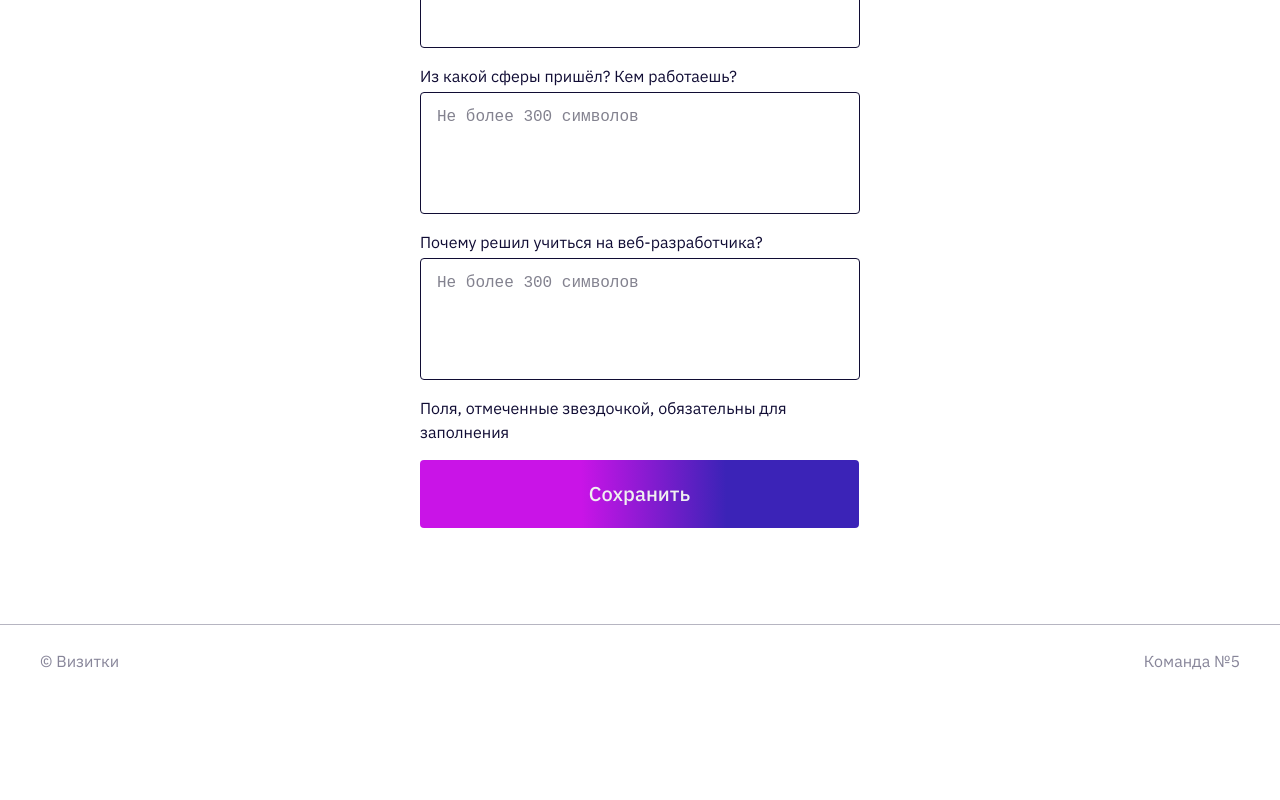
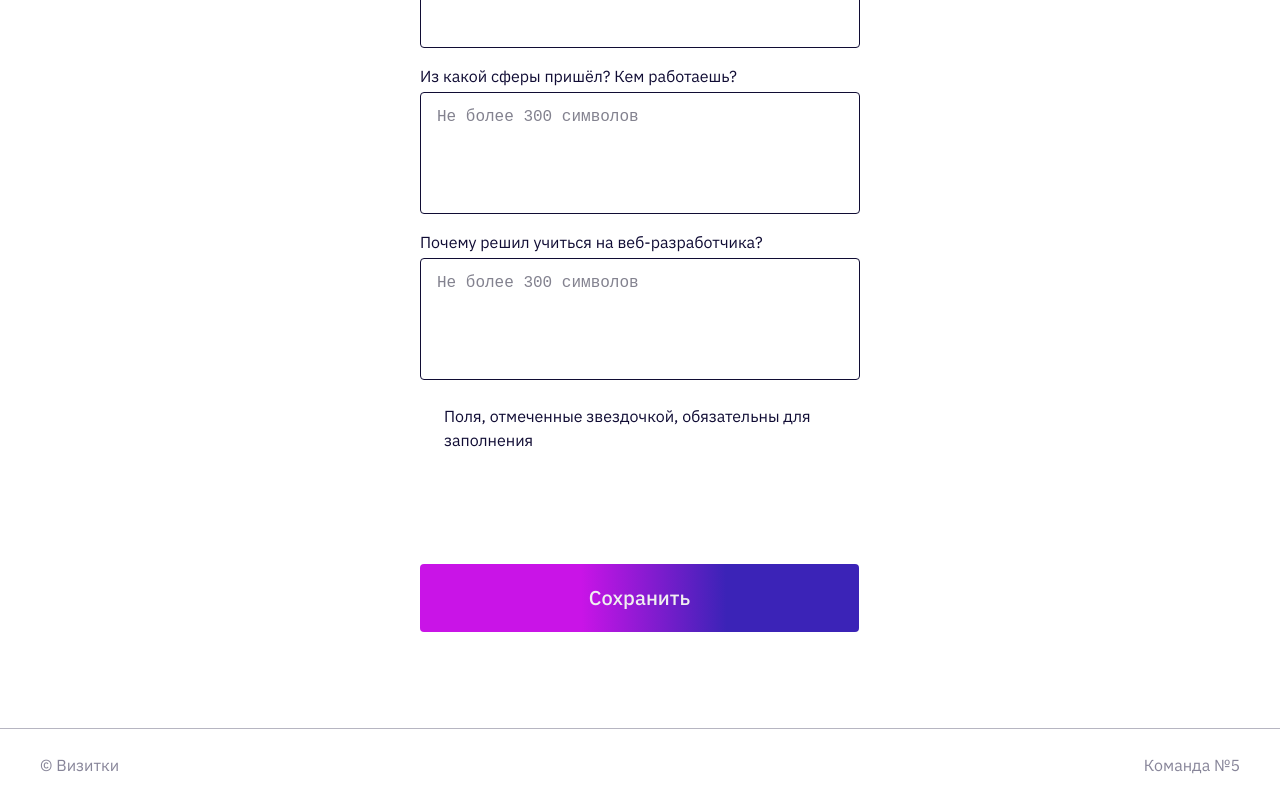
Before and after one commit to marussia1996/Vizitki, a React (Create React App) app: page /profile in a window 1280 px wide. Shown: the part 1243-2043 px from the top of the page. Before the commit the page ends 1939 px from the top, so only its background shows below. Built offline with nearby package versions, Linux system fonts and the light colour scheme.

Commit message:
добавила отступы

```diff
--- a/src/pages/ProfilePage/ProfilePage.module.scss
+++ b/src/pages/ProfilePage/ProfilePage.module.scss
@@ -14,4 +14,5 @@
 }
 .description{
   @include text(16px, 24px, 400);
+  padding: 8px 24px 96px 24px;
 }
```
